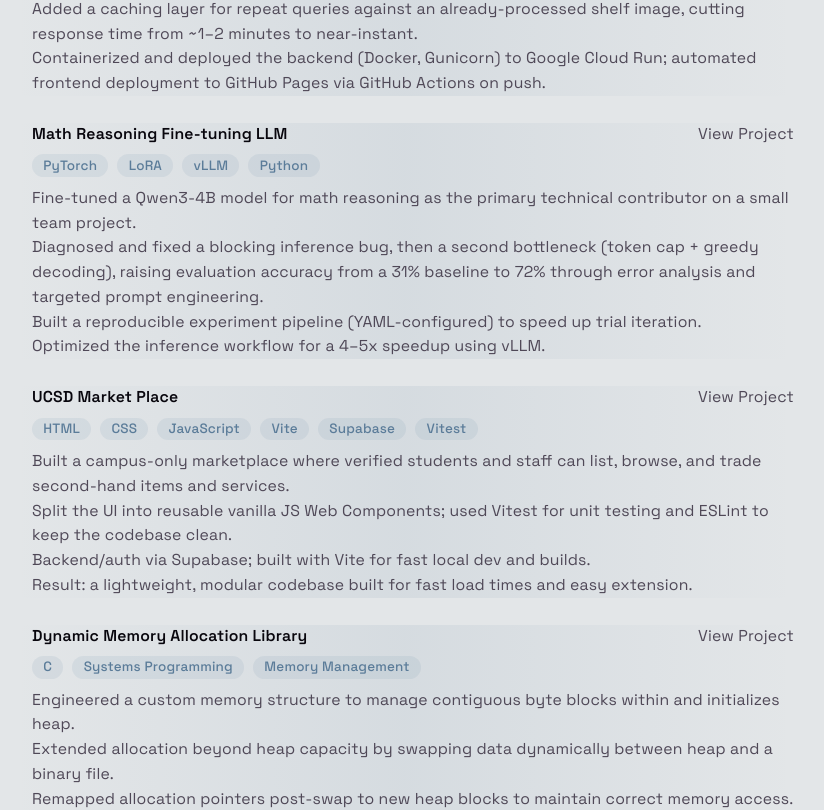
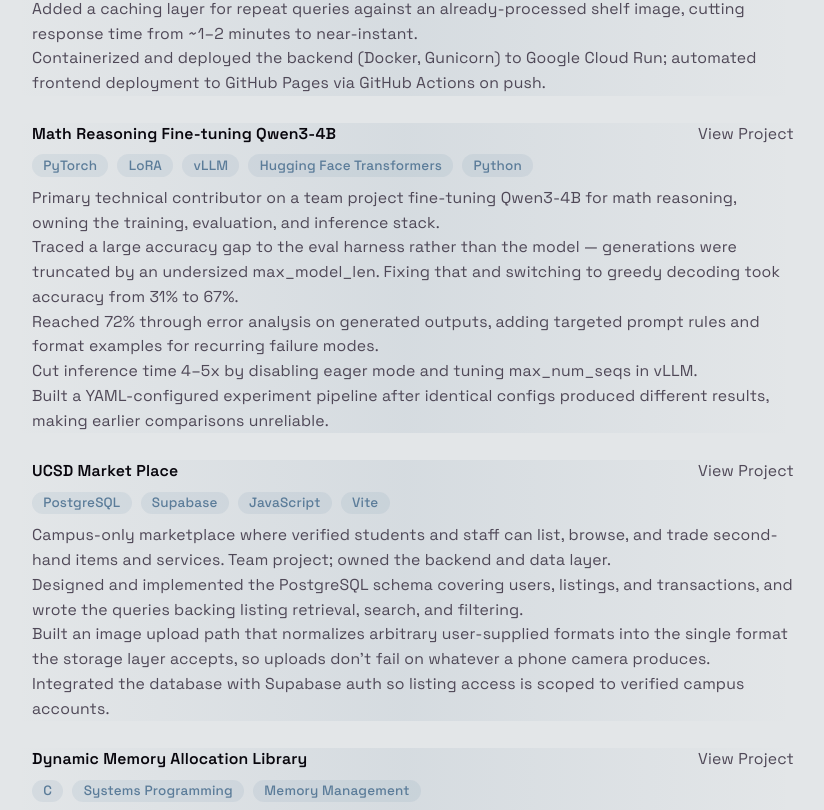
Before and after one commit to Panteaforoutan/portfolio, a React (Vite) app: page / in a window 1280 px wide. Shown: the part 1140-1950 px from the top of the page, without its empty margins (236-1060 px from the left). Built offline with nearby package versions, Linux system fonts and the light colour scheme; a web font is replaced by a local one.

Commit message:
update project descriptions

```diff
--- a/src/components/About.jsx
+++ b/src/components/About.jsx
@@ -17,7 +17,7 @@
         },
         {
             title: 'Tools & Platforms',
-            items: ['Git', 'GitHub', 'Docker', 'AWS', 'Google Cloud'],
+            items: ['Git', 'GitHub', 'Docker', 'Google Cloud'],
         },
 
     ]
@@ -37,25 +37,28 @@
             link: "https://panteaforoutan.github.io/bookFinder/"
         },
         {
-            title: "Math Reasoning Fine-tuning LLM ",
+            title: "Math Reasoning Fine-tuning Qwen3-4B ",
             description: [
-                "Fine-tuned a Qwen3-4B model for math reasoning as the primary technical contributor on a small team project.",
-                "Diagnosed and fixed a blocking inference bug, then a second bottleneck (token cap + greedy decoding), raising evaluation accuracy from a 31% baseline to 72% through error analysis and targeted prompt engineering.",
-                "Built a reproducible experiment pipeline (YAML-configured) to speed up trial iteration.",
-                "Optimized the inference workflow for a 4–5x speedup using vLLM.",
+                "Primary technical contributor on a team project fine-tuning Qwen3-4B for math reasoning, owning the training, evaluation, and inference stack.",
+                "Traced a large accuracy gap to the eval harness rather than the model — generations were truncated by an undersized max_model_len. Fixing that and switching to greedy decoding took accuracy from 31% to 67%.",
+                "Reached 72% through error analysis on generated outputs, adding targeted prompt rules and format examples for recurring failure modes.",
+                "Cut inference time 4–5x by disabling eager mode and tuning max_num_seqs in vLLM.",
+                "Built a YAML-configured experiment pipeline after identical configs produced different results, making earlier comparisons unreliable.",
+
             ],
-            tech: ["PyTorch", "LoRA", "vLLM", "Python"],
+            tech: ["PyTorch", "LoRA", "vLLM", "Hugging Face Transformers", "Python"],
             link: "https://github.com/Panteaforoutan/151B_SP26_Competition"
         },
         {
             title: "UCSD Market Place",
             description: [
-                "Built a campus-only marketplace where verified students and staff can list, browse, and trade second-hand items and services.",
-                "Split the UI into reusable vanilla JS Web Components; used Vitest for unit testing and ESLint to keep the codebase clean.",
-                "Backend/auth via Supabase; built with Vite for fast local dev and builds.",
-                "Result: a lightweight, modular codebase built for fast load times and easy extension.",
+                "Campus-only marketplace where verified students and staff can list, browse, and trade second-hand items and services. Team project; owned the backend and data layer.",
+                "Designed and implemented the PostgreSQL schema covering users, listings, and transactions, and wrote the queries backing listing retrieval, search, and filtering.",
+                "Built an image upload path that normalizes arbitrary user-supplied formats into the single format the storage layer accepts, so uploads don't fail on whatever a phone camera produces.",
+                "Integrated the database with Supabase auth so listing access is scoped to verified campus accounts.",
+
             ],
-            tech: ["HTML", "CSS", "JavaScript", "Vite", "Supabase", "Vitest"],
+            tech: ["PostgreSQL", "Supabase", "JavaScript", "Vite"],
             link: "https://github.com/Panteaforoutan/cse110-sp25-group15"
         },
         {
```
